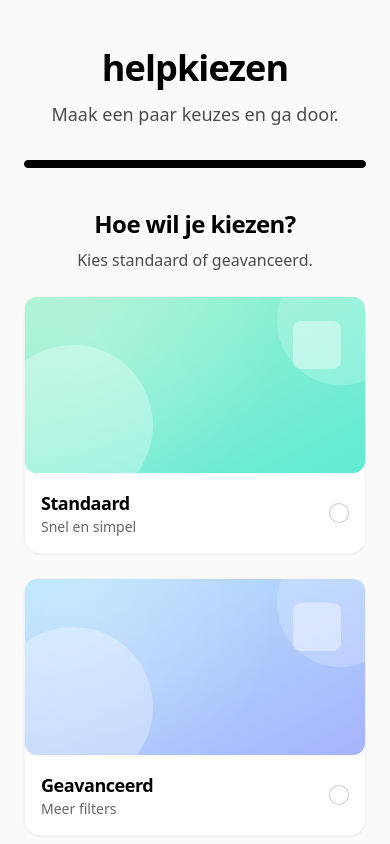
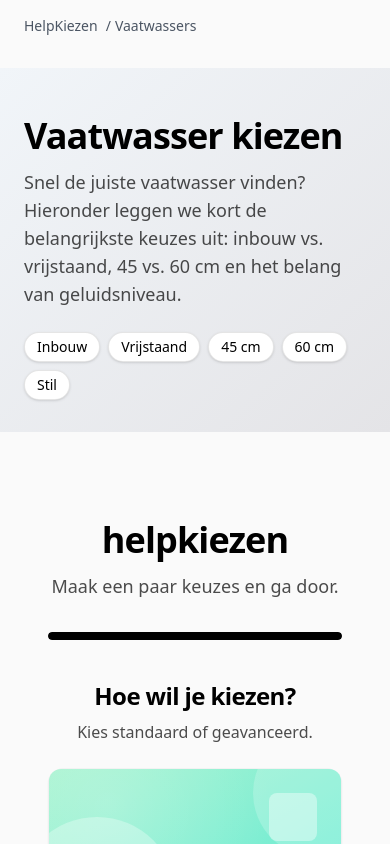
Before and after one commit to dpasman/helpkiezen, a React (Vite) app: page /vaatwassers in a window 390 px wide. Shown: the top 844 px of the page. Built offline with nearby package versions, Linux system fonts and the light colour scheme.

Commit message:
feat: update ux

```diff
--- a/src/components/Disclosure.jsx
+++ b/src/components/Disclosure.jsx
@@ -3,11 +3,6 @@
 export function Disclosure() {
   return (
     <aside className="prose prose-sm text-gray-600 mt-6">
-      <h3>Hoe HelpKiezen werkt</h3>
-      <p>
-        We helpen je snel kiezen en sturen je vervolgens door naar bol.com met vooraf ingestelde filters.
-        Als je via onze link iets koopt, kunnen we een commissie ontvangen. Dit beïnvloedt jouw prijs niet.
-      </p>
     </aside>
   );
 }
--- a/src/components/HelpKiezenWizard.jsx
+++ b/src/components/HelpKiezenWizard.jsx
@@ -73,7 +73,7 @@
   return mp.search(q)
 }
 
-// Progress bar (replaces dots)
+// Progress bar (header)
 function ProgressBar({ stepIndex, totalSteps, showSummary }) {
   const current = showSummary ? totalSteps : Math.min(stepIndex + 1, totalSteps)
   const pct = Math.max(0, Math.min(100, (current / totalSteps) * 100))
@@ -173,6 +173,39 @@
   )
 }
 
+// Loader with progress bar filling up over applyDelayMs
+const Loader = ({ applyDelayMs = 2000 }) => {
+  const [progress, setProgress] = useState(0)
+
+  useEffect(() => {
+    const start = Date.now()
+    const interval = setInterval(() => {
+      const elapsed = Date.now() - start
+      const pct = Math.min(100, (elapsed / applyDelayMs) * 100)
+      setProgress(pct)
+      if (pct >= 100) clearInterval(interval)
+    }, 50)
+    return () => clearInterval(interval)
+  }, [applyDelayMs])
+
+  return (
+    <div className="flex min-h-[40vh] flex-col items-center justify-center gap-4 text-center">
+      <div className="h-14 w-14 animate-spin rounded-full border-4 border-black/10 border-t-black" aria-hidden />
+      <div>
+        <h2 className="text-2xl font-semibold tracking-tight">Filters toepassen…</h2>
+        <p className="mt-2 text-black/70">Even geduld, we maken alles klaar.</p>
+      </div>
+      <div className="mt-4 h-2 w-64 overflow-hidden rounded-full bg-black/10">
+        <div
+          className="h-full rounded-full bg-black transition-[width] duration-50 ease-linear"
+          style={{ width: `${progress}%` }}
+        />
+      </div>
+      <p className="mt-2 text-sm text-black/60">{Math.round(progress)}%</p>
+    </div>
+  )
+}
+
 export default function HelpKiezenWizard(props) {
   const {
     topic = "",
@@ -183,21 +216,22 @@
     interactive = true,
     initialSelections = {},
     autoNavigate = false,
-    navigateDelayMs = 0
+    navigateDelayMs = 0,
+    applyDelayMs = 2000 // how long the pre-summary loader shows
   } = props
 
   const [selections, setSelections] = useState(interactive ? {} : { ...initialSelections })
+  const [stepIndex, setStepIndex] = useState(0)
+  const [showSummary, setShowSummary] = useState(!interactive)
+  const [isApplyingFilters, setIsApplyingFilters] = useState(false)
+  const [mp] = useState(marketplace)
 
   const steps = useMemo(() => {
-    if (typeof customSteps === 'function') {
+    if (typeof customSteps === "function") {
       try { return customSteps(selections) || [] } catch { return [] }
     }
     return customSteps || exampleSteps
   }, [customSteps, selections])
-
-  const [stepIndex, setStepIndex] = useState(0)
-  const [showSummary, setShowSummary] = useState(!interactive)
-  const [mp] = useState(marketplace)
 
   useEffect(() => {
     if (interactive) {
@@ -221,24 +255,37 @@
   function handleSelect(optionId) {
     setSelections((prev) => ({ ...prev, [current.key]: optionId }))
   }
+
+  // NEXT: on last step, show loader first, then summary
   function next() {
-    if (stepIndex < steps.length - 1) setStepIndex((i) => i + 1)
-    else setShowSummary(true)
+    if (stepIndex < steps.length - 1) {
+      setStepIndex((i) => i + 1)
+    } else {
+      // Show pre-summary loader with progress
+      setIsApplyingFilters(true)
+      setTimeout(() => {
+        setIsApplyingFilters(false)
+        setShowSummary(true)
+      }, Math.max(0, applyDelayMs))
     }
+  }
+
   function prev() {
+    if (isApplyingFilters) return // block navigating back during loader
     if (showSummary) setShowSummary(false)
     else if (stepIndex > 0) setStepIndex((i) => i - 1)
   }
+
   function reset() {
-    if (interactive) { setSelections({}); setStepIndex(0); setShowSummary(false); }
-    else { setSelections({ ...initialSelections }); setShowSummary(true); }
+    if (interactive) { setSelections({}); setStepIndex(0); setShowSummary(false) }
+    else { setSelections({ ...initialSelections }); setShowSummary(true) }
   }
 
   function showRecs() {
-    const builder = typeof buildUrl === 'function' ? buildUrl : (sel, ctx) => {
-      const labels = Object.entries(sel).map(([k, v]) => labelForOption(steps, k, v)).filter(Boolean).join(' ')
+    const builder = typeof buildUrl === "function" ? buildUrl : (sel, ctx) => {
+      const labels = Object.entries(sel).map(([k, v]) => labelForOption(steps, k, v)).filter(Boolean).join(" ")
       const base = MARKETPLACES[ctx.marketplace] || MARKETPLACES.coolblue
-      return base.search((ctx.topic ? ctx.topic + ' ' : '') + labels)
+      return base.search((ctx.topic ? ctx.topic + " " : "") + labels)
     }
     const url = builder(selections, { marketplace: mp, steps, topic })
     if (typeof onShowRecommendations === "function") onShowRecommendations({ selections, marketplace: mp, topic, url })
@@ -256,12 +303,20 @@
     <div className="min-h-screen bg-[#fafafa] text-black">
       <header className="mx-auto max-w-6xl px-6 pt-12 text-center">
         <h1 className="text-4xl md:text-5xl font-extrabold tracking-tight">helpkiezen</h1>
-        <p className="mt-3 text-lg text-black/70">{showSummary ? "Overzicht van je keuzes." : "Maak een paar keuzes en ga door."}</p>
-        <div className="mt-8"><ProgressBar stepIndex={stepIndex} totalSteps={steps.length} showSummary={showSummary} /></div>
+        <p className="mt-3 text-lg text-black/70">
+          {isApplyingFilters
+            ? "Even geduld… we passen je filters toe."
+            : (showSummary ? "Overzicht van je keuzes." : "Maak een paar keuzes en ga door.")}
+        </p>
+        <div className="mt-8">
+          <ProgressBar stepIndex={stepIndex} totalSteps={steps.length} showSummary={showSummary} />
+        </div>
       </header>
 
       <main className="mx-auto max-w-6xl px-6 py-10">
-        {!showSummary && interactive ? (
+        {isApplyingFilters ? (
+          <Loader applyDelayMs={applyDelayMs} />
+        ) : !showSummary && interactive ? (
           <>
             <section className="mb-6 text-center">
               <h2 className="text-2xl md:text-3xl font-bold tracking-tight">{current.title || "Maak een keuze"}</h2>
@@ -280,26 +335,33 @@
               <p className="mt-2 text-black/70">Dit is je selectie. Klopt alles? Dan kun je hiermee verder.</p>
             </section>
             <SummaryCard selections={selections} steps={steps} />
+            <div className="mt-8 flex justify-center">
+              <button
+                onClick={showRecs}
+                className="rounded-xl bg-blue-600 px-6 py-3 text-lg font-bold text-white shadow hover:bg-blue-700 transition"
+              >
+                Laat mij {topic || "producten"}(s zien
+              </button>
+            </div>
           </>
         )}
 
+        {/* Bottom controls (hide while loading) */}
+        {!isApplyingFilters && (
           <div className="mt-10 flex flex-col items-center justify-between gap-4 sm:flex-row">
             {interactive ? <SummaryChips selections={selections} steps={steps} /> : <div />}
             <div className="flex items-center gap-3">
               <button onClick={reset} className="rounded-full border border-black/10 bg-white px-5 py-2 text-sm font-medium shadow-sm hover:shadow">Reset</button>
               <button onClick={prev} disabled={!showSummary && stepIndex === 0} className="rounded-full border border-black/10 bg-white px-5 py-2 text-sm font-medium shadow-sm disabled:opacity-50 hover:shadow">Terug</button>
-            {!showSummary ? (
+              {!showSummary && (
                 <button onClick={next} disabled={!selections[current.key]} className="rounded-full bg-black px-5 py-2 text-sm font-semibold text-white shadow hover:opacity-90 disabled:opacity-50">
                   {stepIndex < steps.length - 1 ? "Volgende" : "Naar samenvatting"}
                 </button>
-            ) : (
-              <button onClick={showRecs} className="rounded-full bg-black px-5 py-2 text-sm font-semibold text-white shadow hover:opacity-90">Toon aanbevelingen</button>
               )}
             </div>
           </div>
+        )}
       </main>
-
-      <footer className="mx-auto max-w-6xl px-6 pb-16 pt-6 text-center text-xs text-black/50">Ontwerpstijl geïnspireerd op de "Stunning Templates"-galerij.</footer>
     </div>
   )
 }
--- a/src/pages/TopicPage.jsx
+++ b/src/pages/TopicPage.jsx
@@ -5,7 +5,6 @@
 import { Breadcrumbs } from "../components/Breadcrumbs";
 import { OutLink } from "../components/OutLink";
 import { Faq } from "../components/Faq";
-import { Disclosure } from "../components/Disclosure";
 import { trackOutbound } from "../utils/analytics";
 
 export default function TopicPage({ topic = "tv", query = "55 inch" }) {
--- a/src/pages/Vaatwassers.jsx
+++ b/src/pages/Vaatwassers.jsx
@@ -1,185 +1,257 @@
-import React from 'react'
-import HelpKiezenWizard from '../components/HelpKiezenWizard.jsx'
+// src/pages/Vaatwassers.jsx
+import React, { useState, useMemo } from "react"
+import HelpKiezenWizard from "../components/HelpKiezenWizard.jsx"
+import { SeoHead } from "../seo/SeoHead"
+import { JsonLd } from "../seo/JsonLd"
+import { Breadcrumbs } from "../components/Breadcrumbs"
+import { Faq } from "../components/Faq"
+import { Disclosure } from "../components/Disclosure"
 
-// --- Mapping helpers for Bol.com ---
-const BOL_CATEGORY_PATH = {
-  integrated: 'https://www.bol.com/nl/nl/l/inbouw-vaatwassers/18294/',
-  'semi-integrated': 'https://www.bol.com/nl/nl/l/inbouw-vaatwassers/18294/',
-  undercounter: 'https://www.bol.com/nl/nl/l/inbouw-vaatwassers/18294/',
-  freestanding: 'https://www.bol.com/nl/nl/l/vrijstaande-vaatwassers/18293/',
-};
+// --- Internal mapping only (no external domains) ---
+const CATEGORY_PATH = {
+  integrated: "/vaatwassers/zoekresultaat",
+  "semi-integrated": "/vaatwassers/zoekresultaat",
+  undercounter: "/vaatwassers/zoekresultaat",
+  freestanding: "/vaatwassers/zoekresultaat",
+}
 
-// Price buckets → tweak ranges if you prefer
+// Price buckets → adjust freely
 const PRICE_BUCKETS = {
   none: null,
   budget: [0, 400],
   mid: [400, 800],
   premium: [800, 9999],
-};
-
-// Build Bol.com URL with filters
-function buildBolUrl(selections, { affiliateTag } = {}) {
-  const category = selections.category;
-  const base = BOL_CATEGORY_PATH[category] || BOL_CATEGORY_PATH.freestanding;
-
-  const params = new URLSearchParams();
-
-  // Noise (e.g., "43-45")
-  if (selections.noise && selections.noise !== 'none') {
-    params.set('filter_Geluidsniveau', selections.noise);
 }
 
-  // Price bucket → "min-max"
-  const bucket = PRICE_BUCKETS[selections.price || 'none'];
+// Build INTERNAL URL with filters (noise/price)
+function buildInternalUrl(selections) {
+  const category = selections.category
+  const base = CATEGORY_PATH[category] || CATEGORY_PATH.freestanding
+  const params = new URLSearchParams()
+
+  if (selections.noise && selections.noise !== "none") {
+    params.set("noise", selections.noise)
+  }
+  const bucket = PRICE_BUCKETS[selections.price || "none"]
   if (bucket) {
-    params.set('filter_Prijs', `${bucket[0]}-${bucket[1]}`);
+    params.set("price", `${bucket[0]}-${bucket[1]}`)
   }
 
-  // Optional: energy / brand in the future
-  // if (selections.energy) params.set('filter_Energieklasse', selections.energy);
-  // if (selections.brand)  params.set('filter_Merk', selections.brand);
-
-  // Affiliate tag (optional)
-  if (affiliateTag) {
-    // If your program requires a specific param name, change here
-    params.set('aff', affiliateTag);
+  const q = params.toString()
+  return q ? `${base}?${q}` : base
 }
 
-  const query = params.toString();
-  return query ? `${base}?${query}` : base;
-}
+// Steps (mode → category → noise/price)
+function getDishwasherSteps(selections) {
+  const mode = selections.mode || null
 
-function getDishwasherSteps(selections) {
-  const mode = selections.mode || null;
-
-  const base = [{
-    key: 'mode',
-    title: 'Hoe wil je kiezen?',
-    subtitle: 'Kies standaard of geavanceerd.',
+  const base = [
+    {
+      key: "mode",
+      title: "Hoe wil je kiezen?",
+      subtitle: "Kies standaard of geavanceerd.",
       options: [
-      { id: 'standard', label: 'Standaard', caption: 'Snel en simpel', tint: 'from-emerald-200 to-teal-300' },
-      { id: 'advanced', label: 'Geavanceerd', caption: 'Meer filters', tint: 'from-sky-200 to-indigo-300' },
+        { id: "standard", label: "Standaard", caption: "Snel en simpel", tint: "from-emerald-200 to-teal-300" },
+        { id: "advanced", label: "Geavanceerd", caption: "Meer filters", tint: "from-sky-200 to-indigo-300" },
       ],
-  }];
+    },
+  ]
 
   const categoryStep = {
-    key: 'category',
-    title: 'Type vaatwasser',
-    subtitle: 'Kies je opstelling.',
+    key: "category",
+    title: "Type vaatwasser",
+    subtitle: "Kies je opstelling.",
     options: [
-      { id: 'integrated', label: 'Inbouw – volledig geïntegreerd', caption: 'Verborgen bediening' },
-      { id: 'semi-integrated', label: 'Inbouw – half geïntegreerd', caption: 'Zichtbaar paneel' },
-      { id: 'undercounter', label: 'Inbouw – onderbouw', caption: 'Zonder front, onder blad' },
-      { id: 'freestanding', label: 'Vrijstaand', caption: 'Los te plaatsen' },
+      { id: "integrated", label: "Inbouw – volledig geïntegreerd", caption: "Verborgen bediening" },
+      { id: "semi-integrated", label: "Inbouw – half geïntegreerd", caption: "Zichtbaar paneel" },
+      { id: "undercounter", label: "Inbouw – onderbouw", caption: "Zonder front, onder blad" },
+      { id: "freestanding", label: "Vrijstaand", caption: "Los te plaatsen" },
     ],
-  };
+  }
 
   const commonNoisePrice = [
     {
-      key: 'noise',
-      title: 'Geluidsniveau',
-      subtitle: 'Optioneel.',
+      key: "noise",
+      title: "Geluidsniveau",
+      subtitle: "Optioneel.",
       options: [
-        { id: 'none', label: 'Geen voorkeur', caption: 'Overslaan' },
-        { id: '41-42', label: '41–42 dB' },
-        { id: '43-45', label: '43–45 dB' },
-        { id: '46-plus', label: '46+ dB' },
+        { id: "none", label: "Geen voorkeur", caption: "Overslaan" },
+        { id: "41-42", label: "41–42 dB" },
+        { id: "43-45", label: "43–45 dB" },
+        { id: "46-plus", label: "46+ dB" },
       ],
     },
     {
-      key: 'price',
-      title: 'Prijs',
-      subtitle: 'Wordt gefilterd in Bol.com resultaat.',
+      key: "price",
+      title: "Prijs",
+      subtitle: "Wordt gebruikt in je resultaat.",
       options: [
-        { id: 'none', label: 'Geen voorkeur', caption: 'Overslaan' },
-        { id: 'budget', label: 'Budget', caption: 'Tot ± €400' },
-        { id: 'mid', label: 'Midden', caption: '€400–€800' },
-        { id: 'premium', label: 'Premium', caption: '€800+' },
+        { id: "none", label: "Geen voorkeur", caption: "Overslaan" },
+        { id: "budget", label: "Budget", caption: "Tot ± €400" },
+        { id: "mid", label: "Midden", caption: "€400–€800" },
+        { id: "premium", label: "Premium", caption: "€800+" },
       ],
     },
-  ];
-// --- Mapping helpers for Bol.com ---
-const BOL_CATEGORY_PATH = {
-  integrated: 'https://www.bol.com/nl/nl/l/inbouw-vaatwassers/18294/',
-  'semi-integrated': 'https://www.bol.com/nl/nl/l/inbouw-vaatwassers/18294/',
-  undercounter: 'https://www.bol.com/nl/nl/l/inbouw-vaatwassers/18294/',
-  freestanding: 'https://www.bol.com/nl/nl/l/vrijstaande-vaatwassers/18293/',
-};
+  ]
 
-// Price buckets → tweak ranges if you prefer
-const PRICE_BUCKETS = {
-  none: null,
-  budget: [0, 400],
-  mid: [400, 800],
-  premium: [800, 9999],
-};
-
-// Build Bol.com URL with filters (+ rating=all by default)
-function buildBolUrl(selections, { affiliateTag } = {}) {
-  const category = selections.category;
-  const base = BOL_CATEGORY_PATH[category] || BOL_CATEGORY_PATH.freestanding;
-
-  const params = new URLSearchParams();
-
-  // Default: show all ratings (matches your example)
-  params.set('rating', 'all');
-
-  // Noise (e.g., "43-45")
-  if (selections.noise && selections.noise !== 'none') {
-    params.set('filter_Geluidsniveau', selections.noise);
+  if (mode === "standard") return [...base, categoryStep, ...commonNoisePrice]
+  if (mode === "advanced") return [...base, categoryStep, ...commonNoisePrice]
+  return base
 }
 
-  // Price bucket → "min-max"
-  const bucket = PRICE_BUCKETS[selections.price || 'none'];
-  if (bucket) {
-    params.set('filter_Prijs', `${bucket[0]}-${bucket[1]}`);
+// --- SEO copy & JSON-LD ---
+const PAGE_URL = "https://helpkiezen.nl/vaatwassers"
+const PAGE_TITLE = "Vaatwassers kiezen – snel de juiste keuze maken | HelpKiezen"
+const PAGE_DESC =
+  "Kies snel de juiste vaatwasser: inbouw of vrijstaand, 45 of 60 cm, stil en zuinig. Lees waar je op moet letten en maak eenvoudig je keuze."
+
+const itemListData = {
+  "@context": "https://schema.org",
+  "@type": "ItemList",
+  itemListElement: [
+    { "@type": "ListItem", position: 1, name: "Inbouw", url: PAGE_URL + "#inbouw" },
+    { "@type": "ListItem", position: 2, name: "Vrijstaand", url: PAGE_URL + "#vrijstaand" },
+    { "@type": "ListItem", position: 3, name: "Smal (45 cm)", url: PAGE_URL + "#45cm" },
+    { "@type": "ListItem", position: 4, name: "Standaard (60 cm)", url: PAGE_URL + "#60cm" },
+    { "@type": "ListItem", position: 5, name: "Stil", url: PAGE_URL + "#stil" },
+  ],
 }
 
-  // Optional: future filters
-  // if (selections.energy) params.set('filter_Energieklasse', selections.energy);
-  // if (selections.brand)  params.set('filter_Merk', selections.brand);
+const faqItems = [
+  { q: "Wat is het verschil tussen een inbouw en een vrijstaande vaatwasser?",
+    a: "Een inbouwvaatwasser wordt weggewerkt achter een keukenfront en sluit aan op het keukenontwerp. Een vrijstaande vaatwasser heeft een eigen omkasting en plaats je los; handig als je geen inbouwruimte hebt of flexibel wilt blijven." },
+  { q: "Wat betekent volledig geïntegreerd bij een vaatwasser?",
+    a: "Volledig geïntegreerd betekent dat de bediening aan de binnenkant zit. Aan de buitenkant zie je alleen je eigen keukenfront, zonder knoppen of display." },
+  { q: "Hoe breed is een standaard vaatwasser?",
+    a: "Standaard is 60 cm breed. Voor smallere keukens bestaan er 45 cm ‘smalle’ modellen." },
+  { q: "Kan een vaatwasser bovenop een aanrecht worden geplaatst?",
+    a: "Ja, met een compacte vaatwasser. Deze past op aanrecht/tafel en is geschikt voor kleine keukens of studentenkamers." },
+  { q: "Hoeveel water verbruikt een moderne vaatwasser gemiddeld?",
+    a: "Gemiddeld 6–12 liter per wasbeurt, vaak zuiniger dan handafwas over het jaar." },
+  { q: "Is een stille vaatwasser de moeite waard?",
+    a: "Ja, vooral bij een open keuken. Stil betekent grofweg 42–45 dB; dat stoort nauwelijks tijdens tv-kijken of gesprekken." },
+  { q: "Welke extra functies zijn handig in een vaatwasser?",
+    a: "Besteklade, automatische deuropening voor beter drogen, intensieve zone voor pannen en een halflaad-programma zijn populaire opties." },
+  { q: "Hoe HelpKiezen werkt",
+    a: "We helpen je snel kiezen en sturen je vervolgens door naar partners met jouw filters toegepast. " + "Soms ontvangen we een commissie als je iets koopt via onze links; dit verandert jouw prijs niet. " + "We zijn o.a. affiliate van bol.com. We tonen altijd keuzes op basis van jouw selectie."
+  }
+]
 
-  if (affiliateTag) {
-    // Pas de naam aan als jouw partnerprogramma een andere param verwacht
-    params.set('aff', affiliateTag);
+// --- Overlay content mapping (no external refs)
+const OVERLAY_COPY = {
+  inbouw: {
+    title: "Inbouw",
+    body: "Volledig of half geïntegreerd of onderbouw: kies wat bij je keuken past. Let extra op nismaat en front."
+  },
+  vrijstaand: {
+    title: "Vrijstaand",
+    body: "Flexibel te plaatsen, geen front nodig en eenvoudig te vervangen."
+  },
+  "45cm": {
+    title: "Smal (45 cm)",
+    body: "Ideaal voor kleine keukens of 1–2 persoons huishoudens."
+  },
+  "60cm": {
+    title: "Standaard (60 cm)",
+    body: "Meest gangbare maat met de meeste keuze in modellen en functies."
+  },
+  stil: {
+    title: "Stil",
+    body: "Voor open keukens raden we ≤45 dB aan; dat is nauwelijks hoorbaar."
+  }
 }
 
-  const query = params.toString();
-  return query ? `${base}?${query}` : base;
+// --- Page header (hero) with overlay triggers ---
+function Hero({ onOpen }) {
+  return (
+    <section className="relative isolate overflow-hidden bg-[#fafafa]">
+      <div className="absolute inset-0 -z-10 bg-gradient-to-br from-slate-100 to-zinc-200" />
+      <div className="mx-auto max-w-6xl px-6 pt-12 pb-8">
+        <h1 className="text-4xl md:text-5xl font-extrabold tracking-tight">Vaatwasser kiezen</h1>
+        <p className="mt-3 text-lg text-black/70 max-w-3xl">
+          Snel de juiste vaatwasser vinden? Hieronder leggen we kort de belangrijkste keuzes uit: inbouw vs. vrijstaand,
+          45 vs. 60 cm en het belang van geluidsniveau.
+        </p>
+        <div className="mt-6 flex flex-wrap gap-2 text-sm">
+          <button onClick={() => onOpen("inbouw")} className="rounded-full border border-black/10 bg-white px-3 py-1 shadow hover:shadow">Inbouw</button>
+          <button onClick={() => onOpen("vrijstaand")} className="rounded-full border border-black/10 bg-white px-3 py-1 shadow hover:shadow">Vrijstaand</button>
+          <button onClick={() => onOpen("45cm")} className="rounded-full border border-black/10 bg-white px-3 py-1 shadow hover:shadow">45 cm</button>
+          <button onClick={() => onOpen("60cm")} className="rounded-full border border-black/10 bg-white px-3 py-1 shadow hover:shadow">60 cm</button>
+          <button onClick={() => onOpen("stil")} className="rounded-full border border-black/10 bg-white px-3 py-1 shadow hover:shadow">Stil</button>
+        </div>
+      </div>
+    </section>
+  )
 }
 
-
-  if (mode === 'standard') {
-    return [
-      ...base,
-      categoryStep,
-      ...commonNoisePrice,
-    ];
-  }
-
-  if (mode === 'advanced') {
-    return [
-      ...base,
-      categoryStep,
-      // We intentionally keep only filters we can map reliably to Bol.com:
-      // hinge/drying often aren't stable query keys on bol.com, so we omit them for now.
-      ...commonNoisePrice,
-    ];
-  }
-
-  return base;
+// Simple overlay modal
+function Overlay({ openKey, onClose }) {
+  const data = OVERLAY_COPY[openKey] || null
+  if (!openKey || !data) return null
+  return (
+    <div className="fixed inset-0 z-[100]">
+      <div className="absolute inset-0 bg-black/50" onClick={onClose} />
+      <div className="absolute left-1/2 top-1/2 w-[min(92vw,700px)] -translate-x-1/2 -translate-y-1/2 rounded-2xl bg-white p-6 shadow-xl">
+        <div className="flex items-start justify-between gap-4">
+          <div>
+            <h3 className="text-2xl font-bold tracking-tight">{data.title}</h3>
+            <p className="mt-2 text-black/80 leading-relaxed">{data.body}</p>
+          </div>
+          <button
+            onClick={onClose}
+            className="rounded-full border border-black/10 bg-white px-3 py-1 text-sm font-medium shadow hover:shadow"
+            aria-label="Sluiten"
+          >
+            Sluiten
+          </button>
+        </div>
+      </div>
+    </div>
+  )
 }
 
 export default function Vaatwassers() {
-  // If you have an affiliate tag, pass it here
-  const AFFILIATE_TAG = ''; // e.g. 'partner123'
+  const [overlayKey, setOverlayKey] = useState(null)
 
   return (
+    <div className="bg-[#fafafa] min-h-screen">
+      <SeoHead title={PAGE_TITLE} description={PAGE_DESC} url={PAGE_URL} canonical={PAGE_URL} />
+      <JsonLd data={itemListData} />
+
+      <div className="mx-auto max-w-6xl px-6 py-4">
+        <Breadcrumbs items={[{ name: "HelpKiezen", to: "/" }, { name: "Vaatwassers" }]} />
+      </div>
+
+      <Hero onOpen={setOverlayKey} />
+      <Overlay openKey={overlayKey} onClose={() => setOverlayKey(null)} />
+
+      <main className="mx-auto max-w-6xl px-6 py-10">
         <HelpKiezenWizard
           topic="vaatwasser"
           steps={getDishwasherSteps}
-      buildUrl={(selections) => buildBolUrl(selections, { affiliateTag: AFFILIATE_TAG })}
+          buildUrl={(selections) => buildInternalUrl(selections)}
           interactive={true}
+          applyDelayMs={2000}
+          showFooter={false} // ⬅️ wizard-footertje uit, zodat pagina-footer als laatste komt
         />
-  );
+
+        {/* Extra content blocks (collapsible) */}
+        <div className="mt-12 space-y-4">
+          <Disclosure title="Waar let je op bij geluidsniveau?">
+            Onder ~45 dB ervaar je het als stil. 46+ dB kan storend zijn in open woonruimtes.
+          </Disclosure>
+          <Disclosure title="Prijs vs. levensduur">
+            Duurdere modellen hebben vaak stillere motoren, betere droogresultaten en langere garantie/levensduur.
+          </Disclosure>
+        </div>
+
+        {/* FAQ vóór de footer */}
+        <Faq items={faqItems} />
+      </main>
+
+      {/* Échte pagina-footer komt hier in je layout/app-shell.
+          Zorg dat je site-footer component ná deze page render staat,
+          zodat FAQ nooit onder de footer verdwijnt. */}
+    </div>
+  )
 }
```
Also changed, not shown: src/components/Faq.jsx (+29 -20 lines), src/components/SiteFooter.jsx (added, +11 -0 lines), src/seo/SeoHead.jsx (+43 -37 lines). Lines whose indentation alone changed are shown as unchanged.
